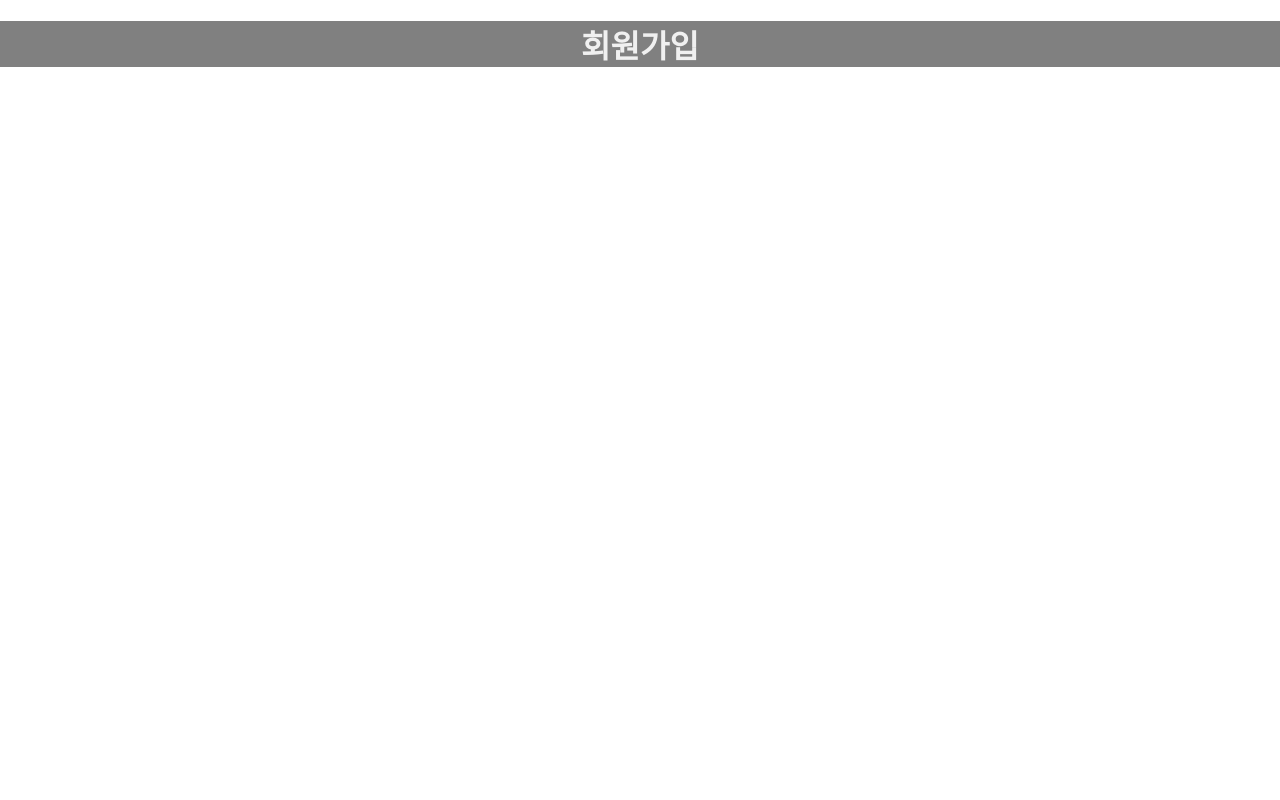
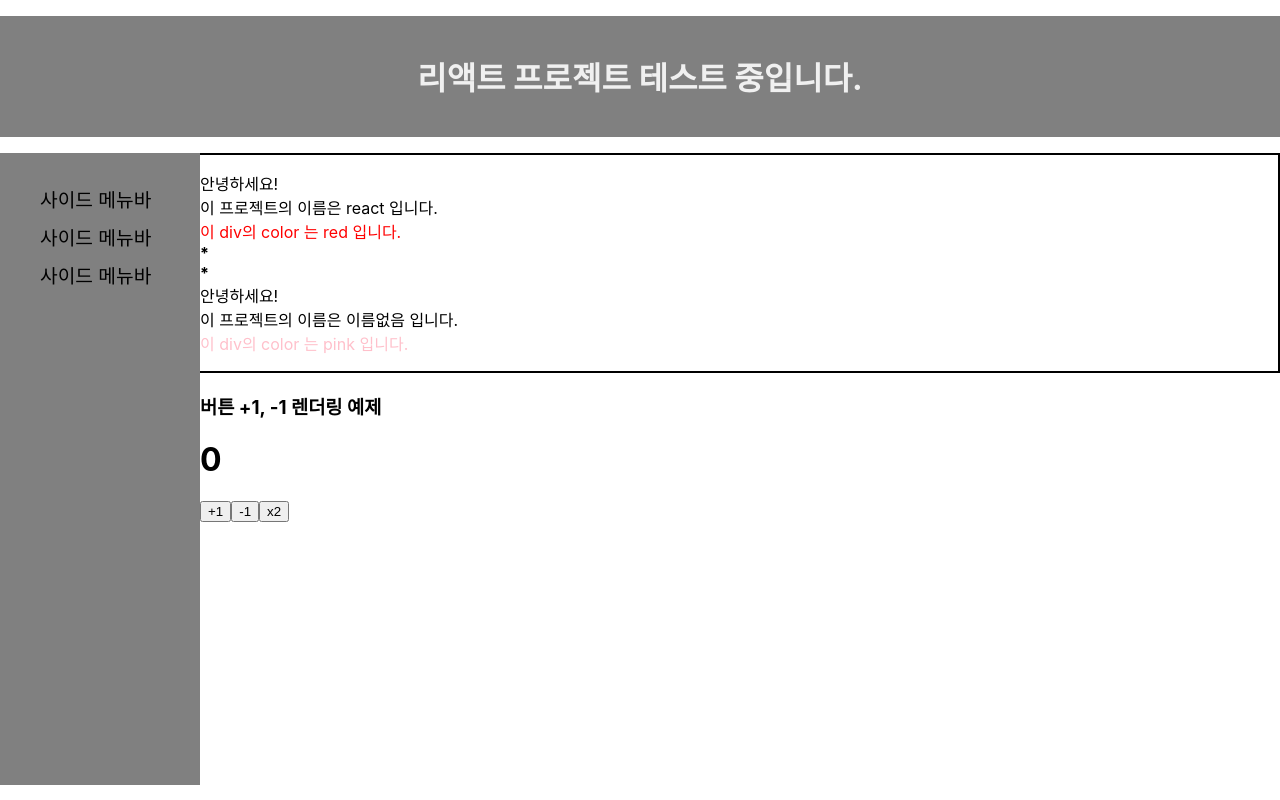
Before and after one commit to nam-yoonjae/React-Study, a React (Create React App) app in the folder thirdapp/: page / in a window 1280 px wide. Built offline with nearby package versions, Linux system fonts and the light colour scheme.

Commit message:
thirdApp에 함수 연습

```diff
--- a/thirdapp/src/App.css
+++ b/thirdapp/src/App.css
@@ -1,44 +1,25 @@
-.App {
-  text-align: center;
-}
+
 
 .headerStyle {
   text-align:center;
   background-color : grey;
   font-size:1rem;
   color:rgb(240,240,240);
-}
-.App-logo {
-  height: 40vmin;
-  pointer-events: none;
+  padding:1rem;
+  margin : 1rem 0rem;
 }
 
-@media (prefers-reduced-motion: no-preference) {
-  .App-logo {
-    animation: App-logo-spin infinite 20s linear;
-  }
+.sideNav {
+  background : gray;
+  width : 200px;
+  height :600px;
+  padding:1rem 0rem;
+  float:left;
 }
-
-.App-header {
-  background-color: #282c34;
-  min-height: 100vh;
-  display: flex;
-  flex-direction: column;
-  align-items: center;
-  justify-content: center;
-  font-size: calc(10px + 2vmin);
-  color: white;
+.sideNav ul li {
+  list-style: none;
+  margin : 10px 0px;
+  width: fit-content;
+  cursor:pointer;
+  font-size:1.2rem;
 }
-
-.App-link {
-  color: #61dafb;
-}
-
-@keyframes App-logo-spin {
-  from {
-    transform: rotate(0deg);
-  }
-  to {
-    transform: rotate(360deg);
-  }
-}
--- a/thirdapp/src/App.js
+++ b/thirdapp/src/App.js
@@ -1,19 +1,42 @@
 import React, { useState } from "react";
+import Hello from './Hello';
+import Wrapper from './Wrapper';
+import Counter from './Counter';
 import "./App.css";
 
 function App() {
   return (
     <>
-      {/* {name === '리액트 테스트' ? (<h1>name 값이 리액트 테스트임다.</h1>)
-                            : (<h1>name 값이 액트 테스트가 아님다.</h1>) };
+      {/*
+        삼항연산자 테스트
+        {name === '리액트 테스트' ? (<h1>name 값이 리액트 테스트임다.</h1>)
+                              : (<h1>name 값이 액트 테스트가 아님다.</h1>) };
+      */}
+        {/* 주석
+          여러줄
+          작성 */}
+      <div className="header headerStyle">
+        <h1>리액트 프로젝트 테스트 중입니다.</h1>
+      </div>
 
-      {test1() === 3 && <h3>test1 결과값이 3</h3>} */}
+      <div className="sideNav">
+        <ul>
+          <li>사이드 메뉴바</li>
+          <li>사이드 메뉴바</li>
+          <li>사이드 메뉴바</li>
+        </ul>
+      </div>
 
-      <div className="header headerStyle">
-        <h1>회원가입</h1>
-        {/* 주석
-          여러줄 작성중~~!
-          작성 */}
+      <div>
+          <Wrapper>
+            <Hello name="react" color="red" isSpecial={true}/>
+            <Hello color="pink"/>
+          </Wrapper>
+          <div>
+            <h3>버튼 +1, -1 렌더링 예제</h3>
+            <Counter/>
+          </div>
+
       </div>
     </>
   );
--- /dev/null
+++ b/thirdapp/src/Counter.js
@@ -0,0 +1,32 @@
+import React, {useState} from 'react';
+
+function Counter () {
+
+    const [number, setNumber] = useState(0);
+
+    const onIncrease =() => {
+        setNumber(number=> number+1);
+        console.dir(number);
+    }
+    const onDecrease =() => {
+        setNumber(number=>number-1);
+        console.dir(number);
+    }
+    const onDouble =() => {
+        setNumber(number*2);
+    }
+
+
+    return (
+        <>
+            <div>
+                <h1>{number}</h1>
+                <button onClick={onIncrease}>+1</button>
+                <button onClick={onDecrease}>-1</button>
+                <button onClick={onDouble}>x2</button>
+            </div>
+        </>
+    );
+}
+
+export default Counter;
--- /dev/null
+++ b/thirdapp/src/Hello.js
@@ -0,0 +1,22 @@
+import React from 'react';
+
+
+function Hello({color, name, isSpecial}){
+    return(
+        <>
+            <div>안녕하세요!</div>
+            <div>이 프로젝트의 이름은 {name}  입니다.</div>
+            <div style={{color:color}}>이 div의 color 는 {color} 입니다.</div>
+            <div>{ isSpecial ? <b>*</b> : null }</div>
+            <div>{ isSpecial && <b>*</b>}</div>
+        </>
+
+    );
+}
+
+Hello.defaultProps = {
+    name : '이름없음'
+    , color : '색깔없음'
+}
+
+export default Hello;
--- /dev/null
+++ b/thirdapp/src/Wrapper.js
@@ -0,0 +1,19 @@
+import React from 'react';
+
+function Wrapper({children}) {
+
+    const style = {
+        border : '2px solid black'
+        , padding : 16
+    }
+
+    return (
+        <>
+            <div style={style}>
+                {children}
+            </div>
+        </>
+    );
+}
+
+export default Wrapper;
```
